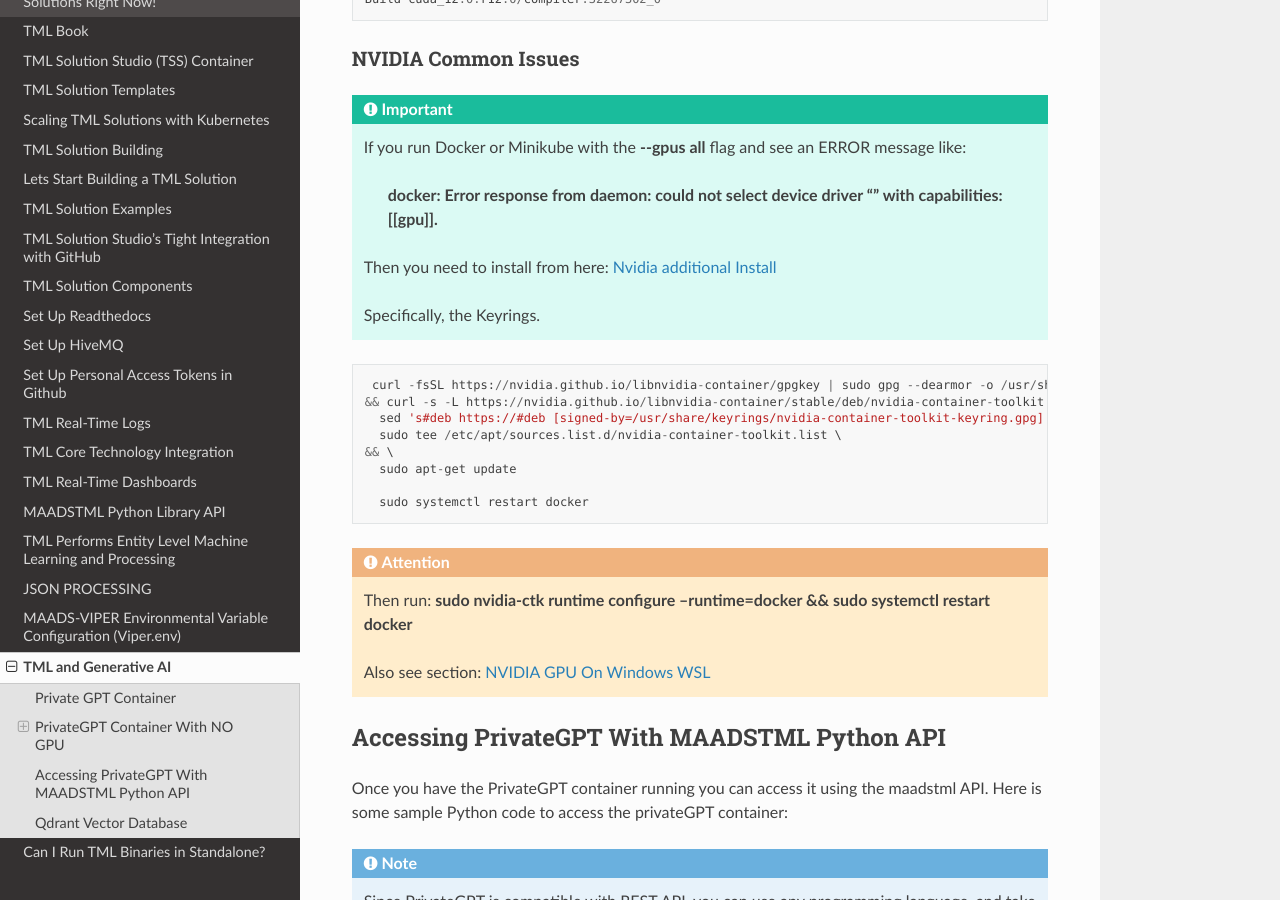
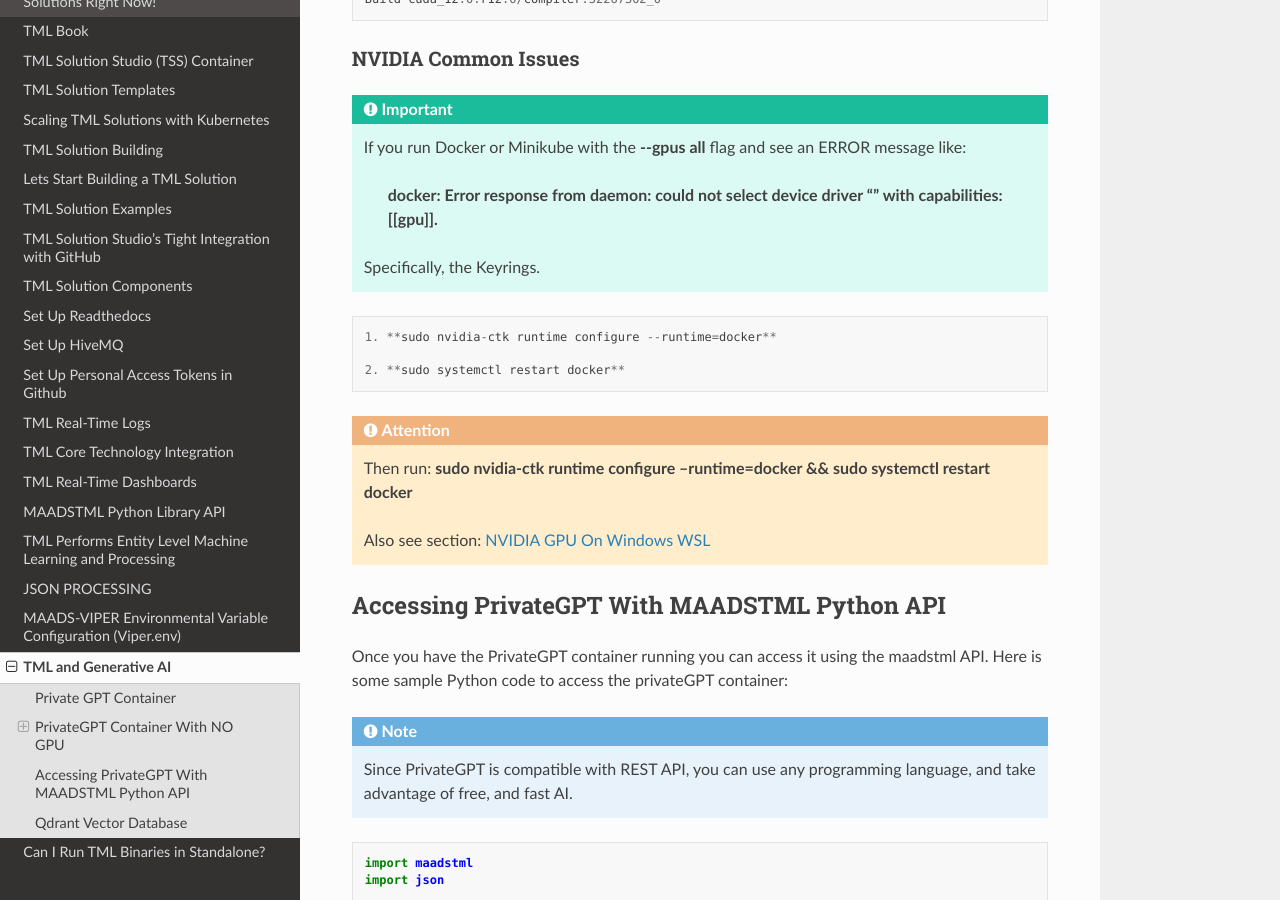
Before and after one commit to smaurice101/readthedocs, a Sphinx documentation site: the page built from docs/source/genai.rst, in a window 1280 px wide and 900 px high, scrolled down 2515 px. Built offline with Sphinx 7.4.7 and the Read the Docs theme 3.1.0, drawn with Linux system fonts in a browser that asks for light colours.

Commit message:
Update genai.rst

```diff
--- a/docs/source/genai.rst
+++ b/docs/source/genai.rst
@@ -105,20 +105,13 @@
 
     **docker: Error response from daemon: could not select device driver "" with capabilities: [[gpu]].**
 
-   Then you need to install from here: `Nvidia additional Install <https://docs.nvidia.com/datacenter/cloud-native/container-toolkit/1.14.0/install-guide.html>`_
-
    Specifically, the Keyrings.
 
 .. code-block::
 
-   curl -fsSL https://nvidia.github.io/libnvidia-container/gpgkey | sudo gpg --dearmor -o /usr/share/keyrings/nvidia-container-toolkit-keyring.gpg \
-  && curl -s -L https://nvidia.github.io/libnvidia-container/stable/deb/nvidia-container-toolkit.list | \
-    sed 's#deb https://#deb [signed-by=/usr/share/keyrings/nvidia-container-toolkit-keyring.gpg] https://#g' | \
-    sudo tee /etc/apt/sources.list.d/nvidia-container-toolkit.list \
-  && \
-    sudo apt-get update
+   1. **sudo nvidia-ctk runtime configure --runtime=docker**
 
-    sudo systemctl restart docker
+   2. **sudo systemctl restart docker**
 
 .. attention::
 
```
